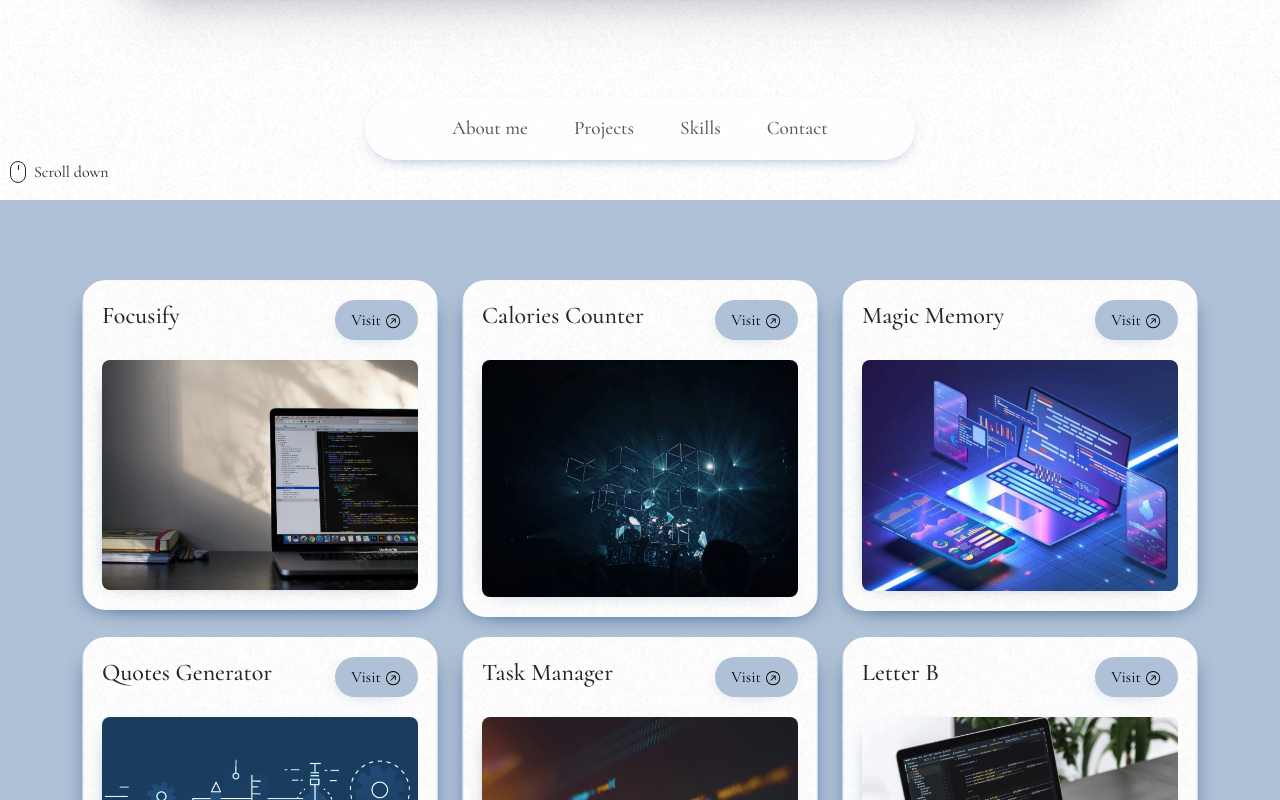
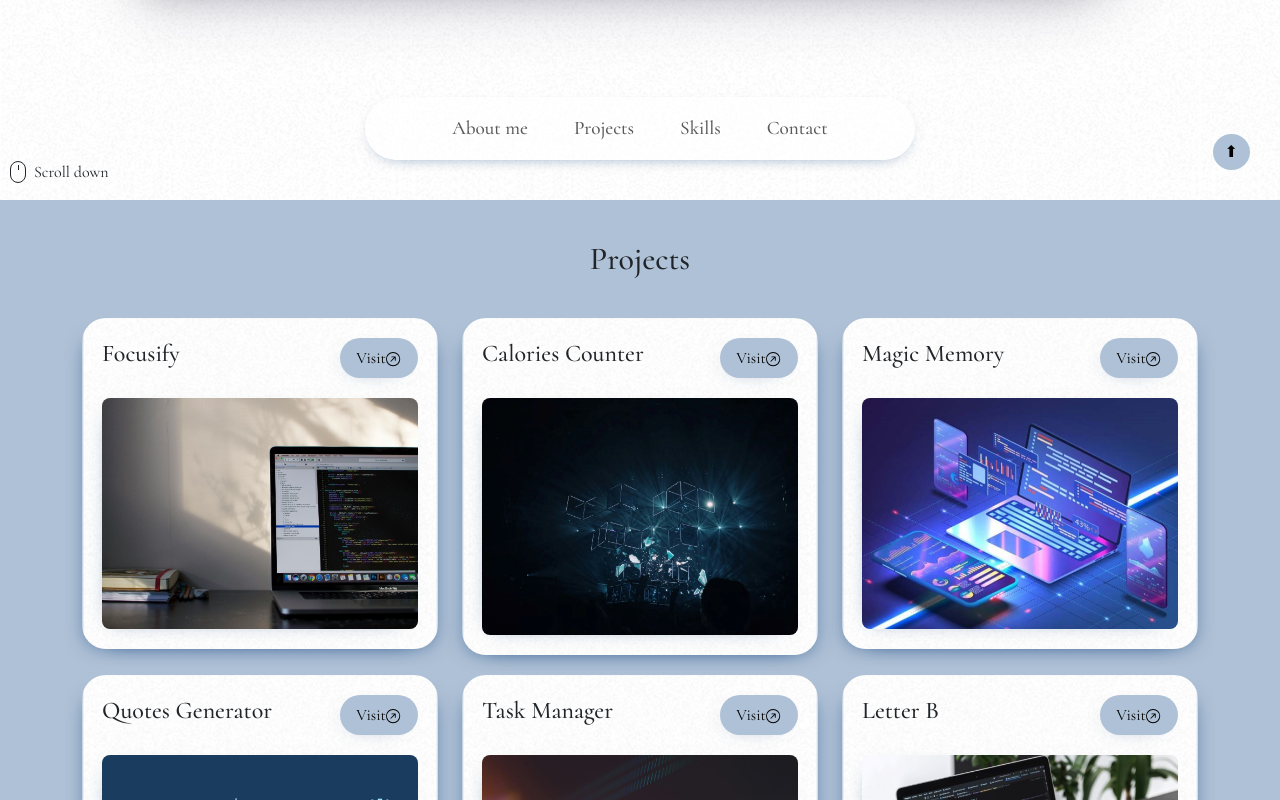
Before and after one commit to StefaniaPaduraru/portfolio, a React (Create React App) app: page / in a window 1280 px wide. Shown: the part 600-1400 px from the top of the page. Built offline with nearby package versions, Linux system fonts and the light colour scheme.

Commit message:
Update navigation links and add scroll-to-top button

```diff
--- a/src/components/AboutMe.js
+++ b/src/components/AboutMe.js
@@ -76,17 +76,17 @@ function AboutMe() {
           </OffcanvasHeader>
           <Offcanvas.Body>
             <Nav className="flex-column">
-            <Nav.Item>
-              <Nav.Link onClick={() => scrollToSection("#about-me")}>About me 👤</Nav.Link>
+            <Nav.Item >
+            <Nav.Link onClick={() => {scrollToSection("#about-me"); toggleOffcanvas();}}>About me 👤</Nav.Link>
             </Nav.Item>
             <Nav.Item>
-              <Nav.Link onClick={() => scrollToSection("#projects")}>Projects 🗂️</Nav.Link>
+            <Nav.Link onClick={() => {scrollToSection("#projects"); toggleOffcanvas();}}>Projects 🗂️</Nav.Link>
             </Nav.Item>
             <Nav.Item>
-              <Nav.Link onClick={() => scrollToSection("#skills")}>Skills 🛠️</Nav.Link>
+            <Nav.Link onClick={() => {scrollToSection("#skills"); toggleOffcanvas();}}>Skills 🛠️</Nav.Link>
             </Nav.Item>
             <Nav.Item>
-              <Nav.Link onClick={() => scrollToSection("#contact")}>Contact 📩</Nav.Link>
+            <Nav.Link onClick={() => {scrollToSection("#contact"); toggleOffcanvas();}}>Contact 📩</Nav.Link>
             </Nav.Item>
             </Nav>
           </Offcanvas.Body>
--- a/src/components/NavBar.js
+++ b/src/components/NavBar.js
@@ -6,6 +6,7 @@ import "./NavBar.scss";
 import gsap from "gsap";
 import { useGSAP } from "@gsap/react";
 import { ScrollToPlugin } from "gsap/ScrollToPlugin";
+import { Button } from "react-bootstrap";
 
 function NavBar() {
   gsap.registerPlugin(ScrollToPlugin);
@@ -50,6 +51,7 @@ function NavBar() {
           </Nav>
         </Container>
       </Navbar>
+      <Button onClick={() => window.scrollTo(0, 0)} id="up-button">⬆</Button>
     </>
   );
 }
--- a/src/components/NavBar.scss
+++ b/src/components/NavBar.scss
@@ -28,3 +28,19 @@
   position:absolute;
   left:10px;
 }
+#up-button{
+  position: fixed;
+  bottom: 30px;
+  right: 30px;
+  z-index: 99;
+  border: none;
+  outline: none;
+  background-color: #afc1d6;
+  color: black;
+  cursor: pointer;
+  border-radius: 50%;
+  &:hover {
+    background-color: #ddd;
+    color: black;
+  }
+}
--- a/src/components/Projects.js
+++ b/src/components/Projects.js
@@ -15,9 +15,7 @@ function SingleProject({ link, src, title }) {
             target="_blank"
             rel="noopener noreferrer"
           >
-            <a>
               Visit
-            </a>
             <svg
               xmlns="http://www.w3.org/2000/svg"
               width="16"
@@ -42,6 +40,7 @@ function SingleProject({ link, src, title }) {
 function Projects() {
   return (
     <section id="projects">
+    <h2 id="title">Projects</h2>
       <Container fluid="md">
         <Row>
           <Col>
--- a/src/components/Projects.scss
+++ b/src/components/Projects.scss
@@ -4,7 +4,7 @@ $boxShadow: $boxShadowColor -5px 5px 20px -15px;
 
 #projects {
   height: 100vh;
-  padding: 0vw 10vw;
+  padding: 0vh 10vw;
   display: flex;
   flex-direction: column;
   justify-content: center;
@@ -49,7 +49,12 @@ $boxShadow: $boxShadowColor -5px 5px 20px -15px;
     flex-direction: column;
     justify-content: center;
     height: auto;
-    padding: 10vh 0;
+    padding: 0 0 10vh 0;
+  }
+  #title{
+    text-align: center;
+    margin-bottom: 5vh;
+    margin-top: 5vh;
   }
 }
 
@@ -66,6 +71,11 @@ $boxShadow: $boxShadowColor -5px 5px 20px -15px;
     color: black;
     box-shadow: $boxShadow;
     min-width: 0px;
+  }
+  #title{
+    text-align: center;
+    margin-bottom: 5vh;
+    margin-top: 5vh;
   }
 }
 
@@ -110,3 +120,7 @@ $boxShadow: $boxShadowColor -5px 5px 20px -15px;
   width: 100%;
   height: 5vh;
 }
+#title{
+  text-align: center;
+  margin-bottom: 5vh;
+}
```
